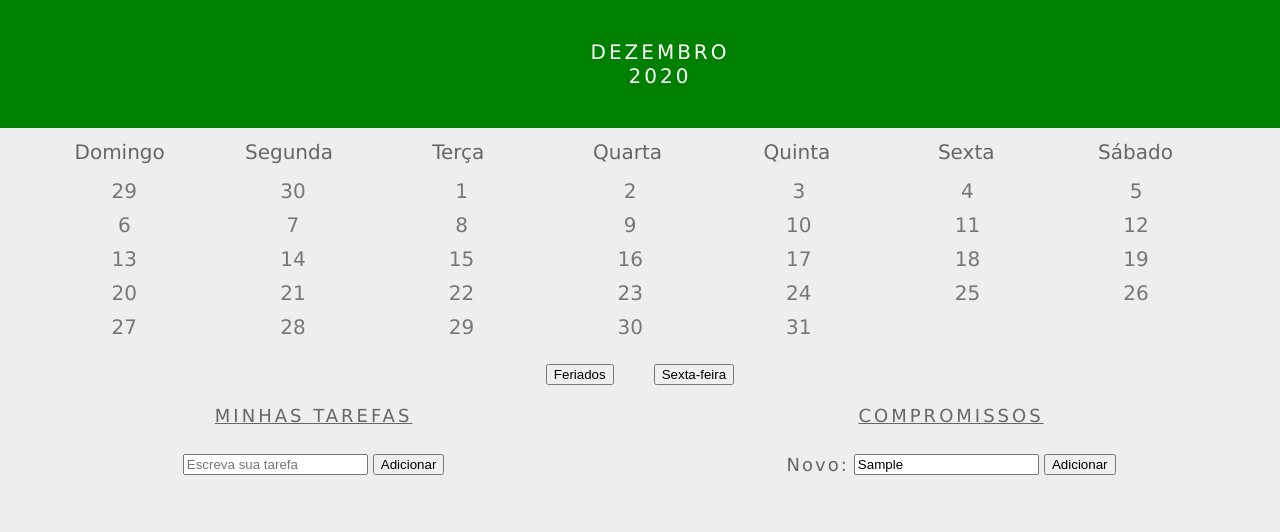
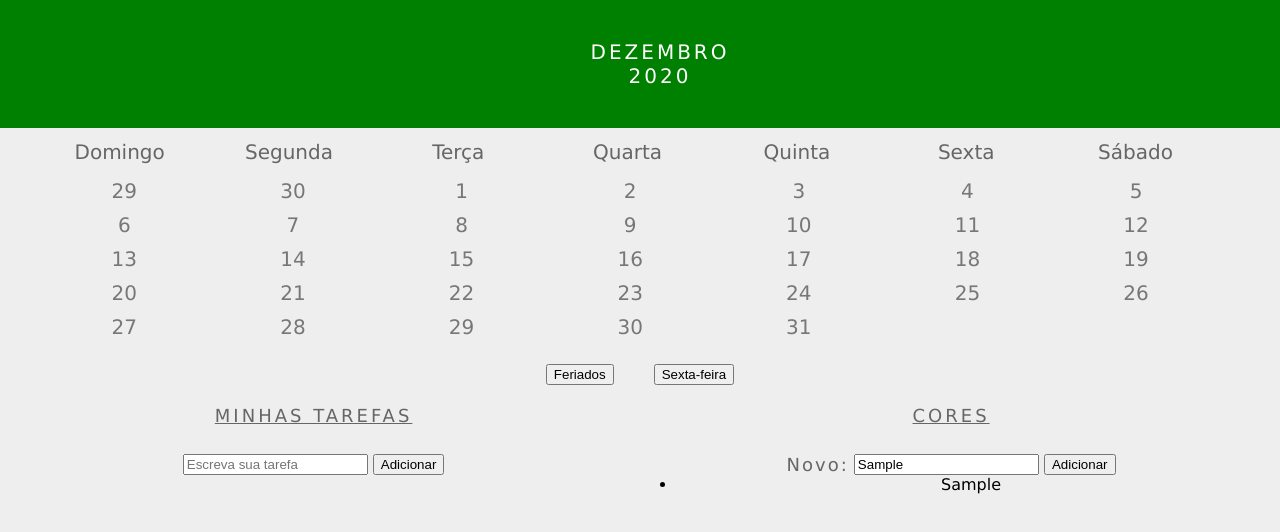
Before and after one commit to viniciusHerminio/trybe-exercicios, a plain HTML site: page bloco-5-javascript-dom-eventos-e-web-storage/dia-3-javascript-eventos/index.html in a window 1280 px wide. Both pictures are taken after typing "Sample" into the empty fields and a click on the button "Adicionar". Drawn offline with Linux system fonts and the light colour scheme.

Commit message:
agora que vim perceber o calendário modelo, mas já que implementei muitas coisas nesse, vou seguir esse meu modelo mesmo(adicnionando lista de cores)

```diff
--- a/bloco-5-javascript-dom-eventos-e-web-storage/dia-3-javascript-eventos/index.html
+++ b/bloco-5-javascript-dom-eventos-e-web-storage/dia-3-javascript-eventos/index.html
@@ -28,11 +28,11 @@
         <h3>MINHAS TAREFAS</h3>
       </div>
       <div class="input-container">
-        <h3>COMPROMISSOS</h3>
+        <h3>CORES</h3>
         <label for="task-input">Novo:</label>
         <input type="text"
           id="task-input"
-          placeholder="Escreva seu compromisso"
+          placeholder="Escreva sua cor"
         >
         <button id="btn-add">Adicionar</button>
       </div>
--- a/bloco-5-javascript-dom-eventos-e-web-storage/dia-3-javascript-eventos/script.js
+++ b/bloco-5-javascript-dom-eventos-e-web-storage/dia-3-javascript-eventos/script.js
@@ -131,9 +131,31 @@ listTasks.appendChild(listUl);
 function sendTarefa() {
     const name = document.querySelector('#tarefas')
     const value = name.value;
-    console.log(value);
     let listLi = document.createElement('li');
     listLi.innerText = value;
+    listLi.setAttribute('id' , 'itemTarefa');
     listUl.appendChild(listLi);
+}
+let colors = document.getElementsByClassName('input-container')[0];
+let btn2 = document.getElementById('btn-add');
 
+btn2.addEventListener('click' , sendColor);
+let span2 = document.createElement('span');
+colors.appendChild(span2);
+let listUlColor = document.createElement('ul');
+span2.appendChild(listUlColor);
+listUlColor.setAttribute('id' , 'idUlColor');
+function criarLi () {
+    let listLiColor = document.createElement('li');
+    listLiColor.setAttribute('id' , 'colorId');
+    listUlColor.appendChild(listLiColor);
+}criarLi();
+
+
+function sendColor() {
+    const cor = document.querySelector('#task-input')
+    const value2 = cor.value;
+    let alteraCor = document.getElementById('colorId');
+    alteraCor.innerText = value2;
+    alteraCor.style.color = value2;
 }
```
